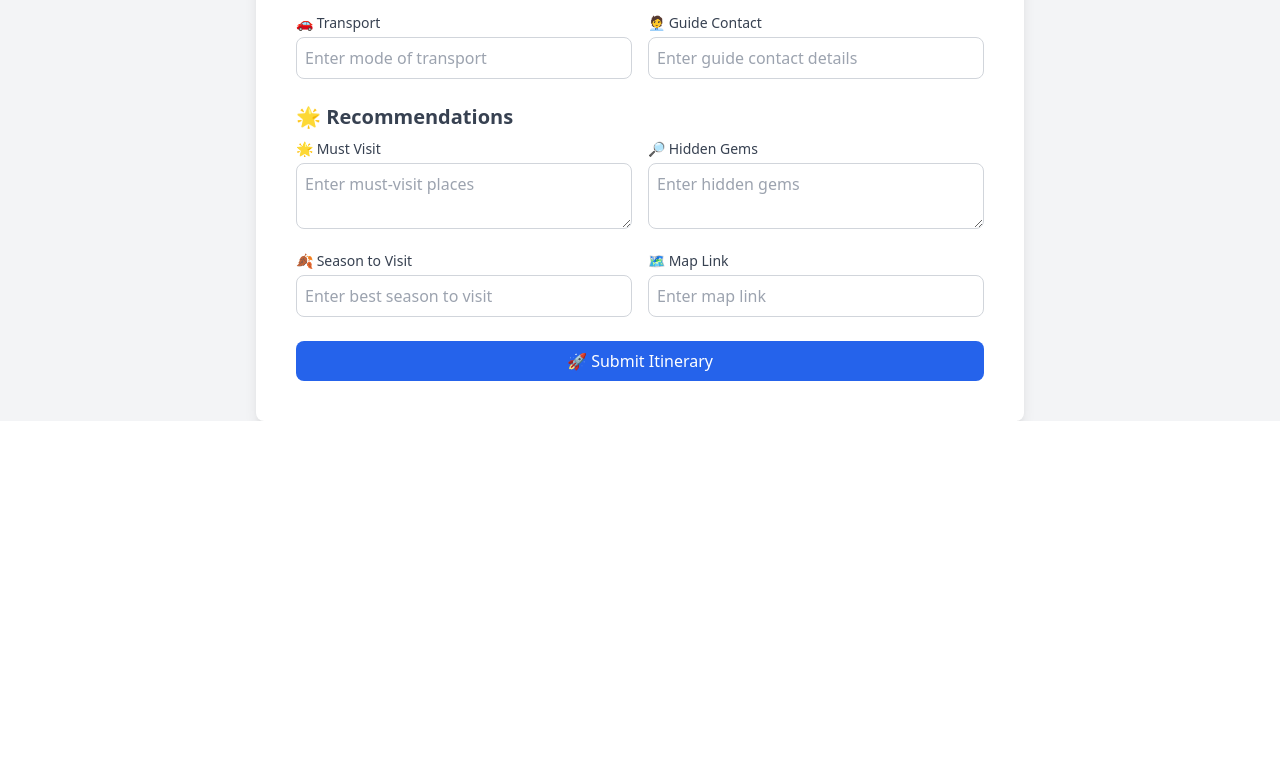
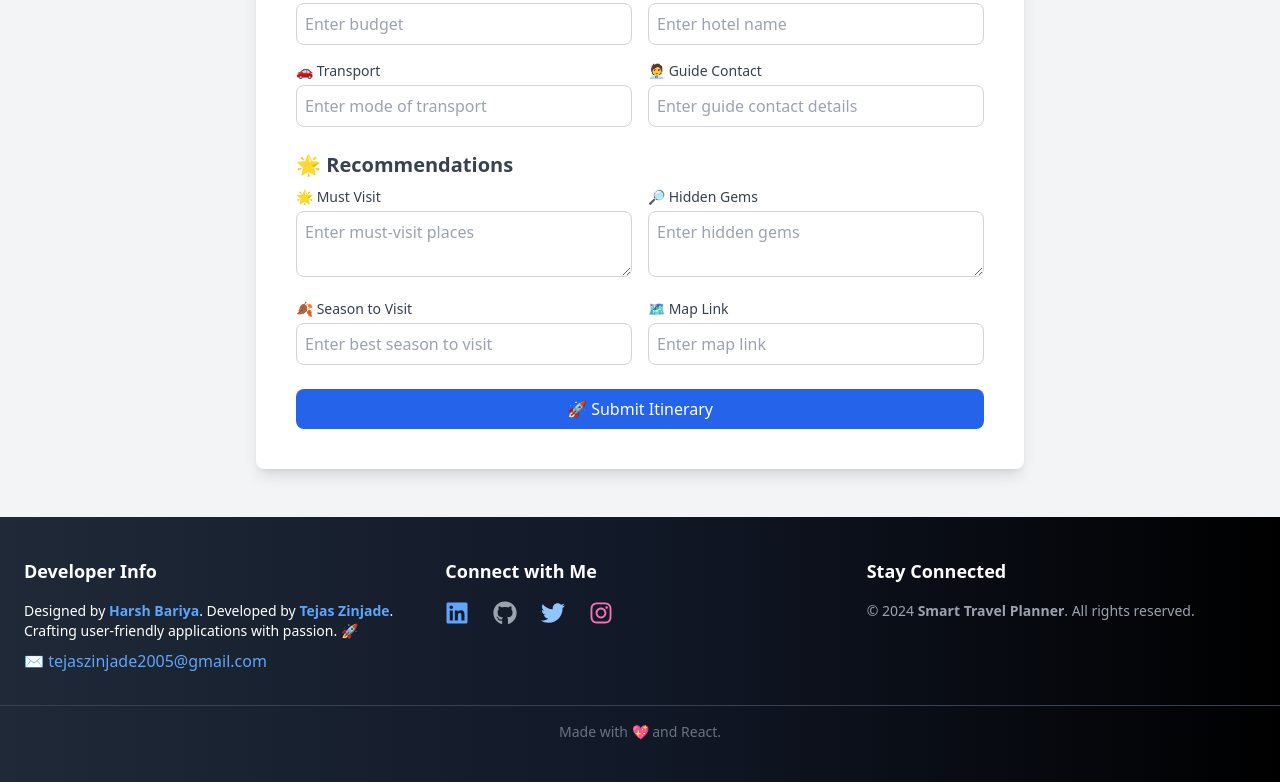
Before and after one commit to tejaszinjade/smart-travel-planner, a React (Vite) app: page /add-itinerary in a window 1280 px wide. Shown: the part 481-1263 px from the top of the page. Before the commit the page ends 902 px from the top, so only its background shows below. Built offline with nearby package versions, Linux system fonts and the light colour scheme; no server answers.

Commit message:
added Footer.jsx

```diff
--- a/package.json
+++ b/package.json
@@ -10,6 +10,7 @@
     "preview": "vite preview"
   },
   "dependencies": {
+    "@fortawesome/fontawesome-free": "^6.7.2",
     "@google/generative-ai": "^0.17.1",
     "@radix-ui/react-dialog": "^1.1.1",
     "@radix-ui/react-popover": "^1.1.2",
--- /dev/null
+++ b/src/components/custom/Footer.jsx
@@ -0,0 +1,88 @@
+import React from 'react';
+import { FaLinkedin, FaGithub, FaTwitter, FaInstagram } from 'react-icons/fa';
+
+function Footer() {
+  return (
+    <footer className="bg-gradient-to-r from-gray-800 via-gray-900 to-black text-white py-10">
+      <div className="container mx-auto grid grid-cols-1 md:grid-cols-3 gap-8 px-6">
+        {/* Developer Info */}
+        <div className="flex flex-col items-start">
+          <h4 className="font-bold text-lg mb-4">Developer Info</h4>
+          <p className="text-sm mb-2">
+            Designed by <span className="font-semibold text-blue-400"> Harsh Bariya</span>.
+            Developed by <span className="font-semibold text-blue-400">Tejas Zinjade</span>.<br/>
+            Crafting user-friendly applications with passion. 🚀
+          </p>
+          <a
+            href="mailto:tejaszinjade2005@gmail.com"
+            className="text-blue-400 hover:text-blue-500 transition duration-300"
+          >
+            ✉️ tejaszinjade2005@gmail.com
+          </a>
+        </div>
+
+        {/* Social Media Links */}
+        <div className="flex flex-col items-start">
+            <h4 className="font-bold text-lg mb-4">Connect with Me</h4>
+            <div className="flex space-x-6">
+                {/* LinkedIn */}
+                <a
+                href="https://www.linkedin.com/in/tejas-zinjade-5111b0252/"
+                target="_blank"
+                rel="noopener noreferrer"
+                className="text-blue-400 hover:text-blue-500 transform hover:scale-110 transition duration-300"
+                >
+                <FaLinkedin className="text-2xl" /> {/* Font Awesome icon */}
+                </a>
+
+                {/* GitHub */}
+                <a
+                href="https://github.com/tejaszinjade"
+                target="_blank"
+                rel="noopener noreferrer"
+                className="text-gray-400 hover:text-gray-500 transform hover:scale-110 transition duration-300"
+                >
+                <FaGithub className="text-2xl" /> {/* Font Awesome icon */}
+                </a>
+
+                {/* Twitter */}
+                <a
+                href="https://twitter.com"
+                target="_blank"
+                rel="noopener noreferrer"
+                className="text-blue-300 hover:text-blue-400 transform hover:scale-110 transition duration-300"
+                >
+                <FaTwitter className="text-2xl" /> {/* Font Awesome icon */}
+                </a>
+
+                {/* Instagram */}
+                <a
+                href="https://instagram.com"
+                target="_blank"
+                rel="noopener noreferrer"
+                className="text-pink-400 hover:text-pink-500 transform hover:scale-110 transition duration-300"
+                >
+                <FaInstagram className="text-2xl" /> {/* Font Awesome icon */}
+                </a>
+            </div>
+        </div>
+
+
+        {/* Stay Connected */}
+        <div className="flex flex-col items-start">
+          <h4 className="font-bold text-lg mb-4">Stay Connected</h4>
+          <p className="text-sm text-gray-400">
+            © {new Date().getFullYear()} <span className="font-semibold">Smart Travel Planner</span>. All rights reserved.
+          </p>
+        </div>
+      </div>
+
+      {/* Fancy Bottom Line */}
+      <div className="mt-8 border-t border-gray-700 pt-4 text-center text-gray-500 text-sm">
+        <p>Made with 💖 and React.</p>
+      </div>
+    </footer>
+  );
+}
+
+export default Footer;
--- a/src/create-trip/index.jsx
+++ b/src/create-trip/index.jsx
@@ -141,6 +141,8 @@ function CreateTrip() {
         {/* Dark Overlay */}
         <div className="absolute inset-0 bg-black bg-opacity-50"></div>
       </div>
+      <br/>
+      <br/>
 
       {/* Form Container */}
       <div className="relative z-10 bg-white bg-opacity-50 p-8 rounded-xl shadow-lg w-full max-w-3xl">
@@ -243,8 +245,12 @@ function CreateTrip() {
               )}
             </Button>
           </div>
+
         </div>
+
       </div>
+      <br/>
+      <br/>
     </div>
   );
 }
--- a/src/main.jsx
+++ b/src/main.jsx
@@ -11,6 +11,7 @@ import Viewtrip from './view-trip/[tipId]/index.jsx'
 import MyTrips from './my-trips/index.jsx'
 import AddItinerary from './add-itirnerary/index.jsx'
 import ViewCreatedItinerary from './view-created-itirnerary/index.jsx'
+import Footer from './components/custom/Footer.jsx'
 
 const router = createBrowserRouter(
   [
@@ -52,6 +53,7 @@ ReactDOM.createRoot(document.getElementById('root')).render(
       <Header/>
       <Toaster/>
       <RouterProvider router={router} />
+      <Footer/>
     </GoogleOAuthProvider>
   </React.StrictMode>,
 )
--- a/src/view-created-itirnerary/index.jsx
+++ b/src/view-created-itirnerary/index.jsx
@@ -102,6 +102,8 @@ function ViewCreatedItinerary() {
           ))}
         </div>
       </div>
+      <br/>
+      <br/>
     </div>
   );
 }
```
Also changed, not shown: src/add-itirnerary/index.jsx (+7 -0 lines), 1 other file (tests, documents, lock files or other folders).
